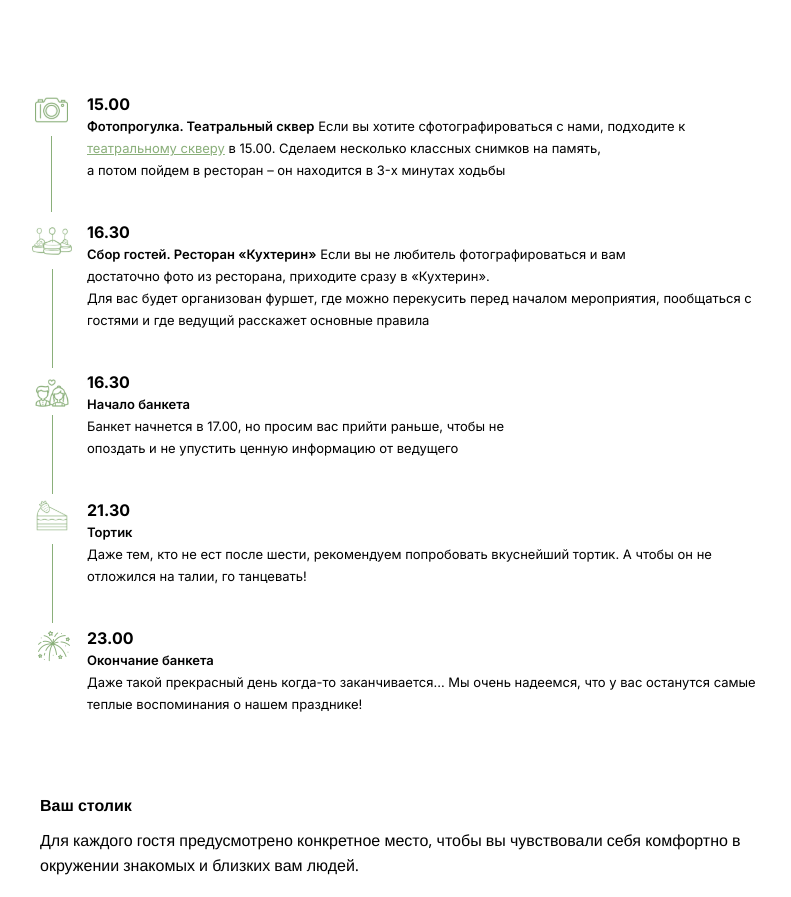
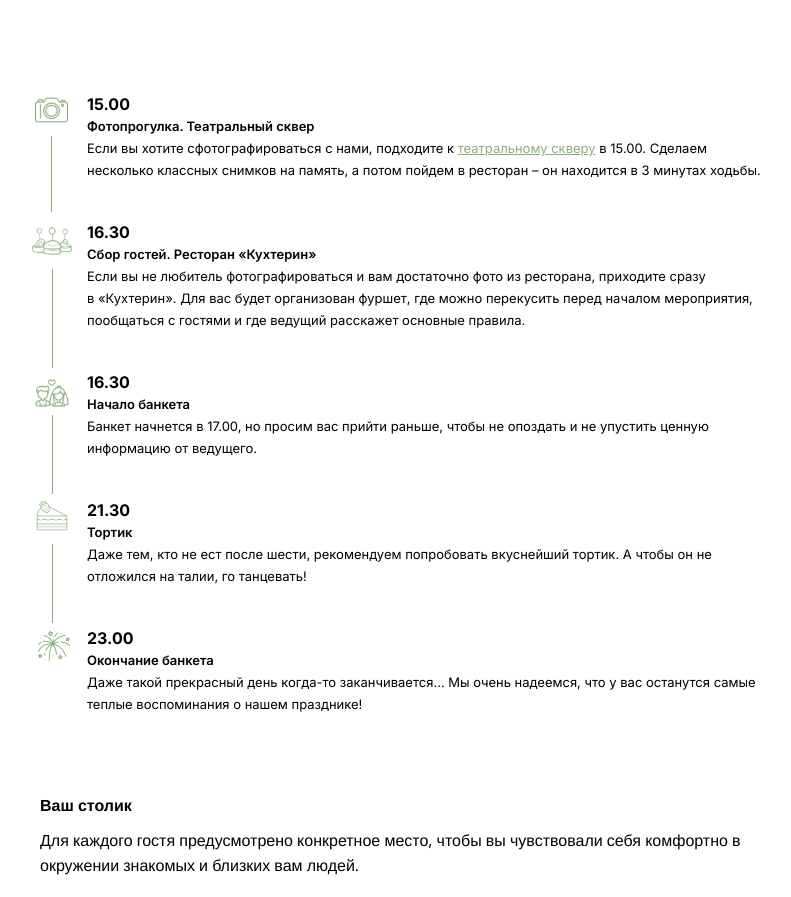
Before and after one commit to DaVas255/maz-wedding, a Vue app: page / in a window 1280 px wide. Shown: the part 790-1687 px from the top of the page, without its empty margins (240-1031 px from the left). Built offline with nearby package versions, Linux system fonts and the light colour scheme; the HTML template or start-up script is replaced by a standard one.

Commit message:
update Program

```diff
--- a/src/components/Program.vue
+++ b/src/components/Program.vue
@@ -17,15 +17,14 @@ import Animate from './Animate.vue'
       <div class="program__content">
         <h2 class="program__time">15.00</h2>
         <p class="program__text">
-          <span class="accent-text-bold">Фотопрогулка. Театральный сквер</span> Если вы хотите
-          сфотографироваться с нами, подходите к
-          <a
-            href="https://2gis.ru/tomsk/geo/70030076184912166?m=84.947942%2C56.483265%2F18.93"
-            class="accent-text-main-color"
-            >театральному скверу</a
-          >
-          в 15.00. Сделаем несколько классных снимков на память,<br />
-          а потом пойдем в ресторан – он находится в 3-х минутах ходьбы
+          <span class="accent-text-bold">Фотопрогулка. Театральный сквер</span><br />
+          Если вы хотите сфотографироваться с нами, подходите
+          к&nbsp;<a target="_blank"
+                    href="https://2gis.ru/tomsk/geo/70030076184912166?m=84.947942%2C56.483265%2F18.93"
+                    class="accent-text-main-color"
+        >театральному скверу</a>
+          в&nbsp;15.00. Сделаем несколько классных снимков на память,
+          а&nbsp;потом пойдем в&nbsp;ресторан – он находится в&nbsp;3&nbsp;минутах ходьбы.
         </p>
       </div>
     </Animate>
@@ -38,11 +37,11 @@ import Animate from './Animate.vue'
       <div>
         <h2 class="program__time">16.30</h2>
         <p class="program__text">
-          <span class="accent-text-bold">Сбор гостей. Ресторан «Кухтерин»</span>
-          Если вы не любитель фотографироваться и вам <br />
-          достаточно фото из ресторана, приходите сразу в «Кухтерин». <br />
+          <span class="accent-text-bold">Сбор гостей. Ресторан «Кухтерин»</span><br />
+          Если вы не любитель фотографироваться и&nbsp;вам
+          достаточно фото из ресторана, приходите сразу в&nbsp;«Кухтерин».
           Для вас будет организован фуршет, где можно перекусить перед началом мероприятия,
-          пообщаться с гостями и где ведущий расскажет основные правила
+          пообщаться с&nbsp;гостями и&nbsp;где ведущий расскажет основные правила.
         </p>
       </div>
     </Animate>
@@ -56,8 +55,8 @@ import Animate from './Animate.vue'
         <h2 class="program__time">16.30</h2>
         <p class="program__text">
           <span class="accent-text-bold">Начало банкета</span><br />
-          Банкет начнется в 17.00, но просим вас прийти раньше, чтобы не <br />
-          опоздать и не упустить ценную информацию от ведущего
+          Банкет начнется в&nbsp;17.00, но просим вас прийти раньше, чтобы не
+          опоздать и&nbsp;не упустить ценную информацию от&nbsp;ведущего.
         </p>
       </div>
     </Animate>
@@ -71,8 +70,8 @@ import Animate from './Animate.vue'
         <h2 class="program__time">21.30</h2>
         <p class="program__text">
           <span class="accent-text-bold">Тортик</span><br />
-          Даже тем, кто не ест после шести, рекомендуем попробовать вкуснейший тортик. А чтобы он не
-          отложился на талии, го танцевать!
+          Даже тем, кто не ест после шести, рекомендуем попробовать вкуснейший тортик. А&nbsp;чтобы
+          он не отложился на талии, го&nbsp;танцевать!
         </p>
       </div>
     </Animate>
@@ -85,8 +84,8 @@ import Animate from './Animate.vue'
         <h2 class="program__time">23.00</h2>
         <p class="program__text">
           <span class="accent-text-bold">Окончание банкета</span><br />
-          Даже такой прекрасный день когда-то заканчивается… Мы очень надеемся, что у вас останутся
-          самые теплые воспоминания о нашем празднике!
+          Даже такой прекрасный день когда-то заканчивается… Мы очень надеемся, что у&nbsp;вас
+          останутся самые теплые воспоминания о&nbsp;нашем празднике!
         </p>
       </div>
     </Animate>
```
